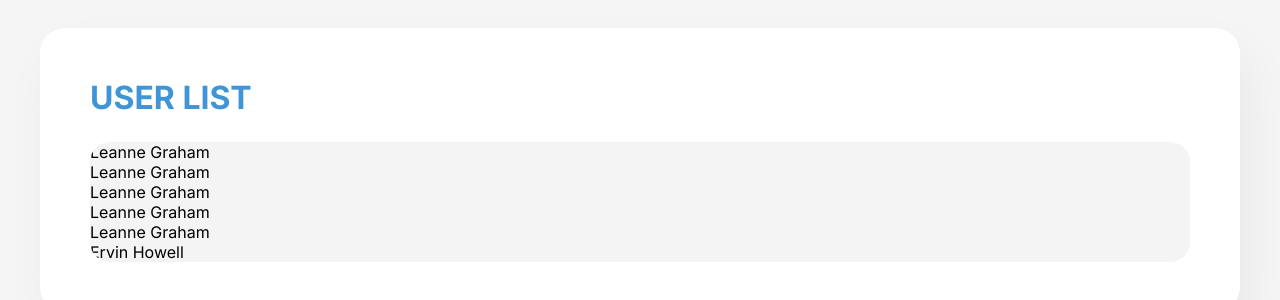
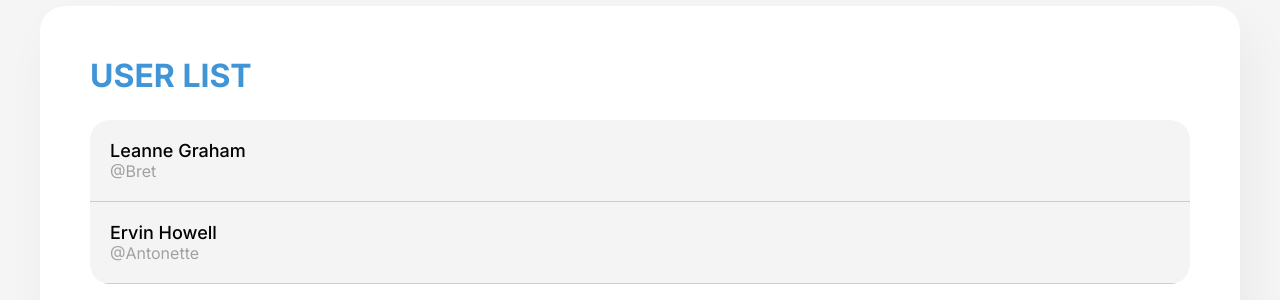
Before and after one commit to zshnrg/FE_PAPER_TEST_ROZAN, an Angular app: page / in a window 1280 px wide. Shown: the part 230-530 px from the top of the page. Built offline with nearby package versions, Linux system fonts and the light colour scheme.

Commit message:
fix: change into user-item

```diff
--- a/src/app/features/user-list/user-list.component.css
+++ b/src/app/features/user-list/user-list.component.css
@@ -1,9 +1,3 @@
-* {
-    margin: 0;
-    padding: 0;
-    box-sizing: border-box;
-}
-
 .main {
     display: flex;
     justify-content: center;
--- a/src/app/features/user-list/user-list.component.html
+++ b/src/app/features/user-list/user-list.component.html
@@ -4,7 +4,7 @@
 
         <div class="list-container">
             @for (user of users(); track user.id) {
-                <p>{{ user.name }}</p>
+                <app-user-item [user]="user"/>
             }
         </div>
     </div>
--- a/src/app/features/user-list/user-list.component.ts
+++ b/src/app/features/user-list/user-list.component.ts
@@ -1,9 +1,10 @@
 import { Component, signal } from '@angular/core';
 import { USERS } from './user.mock';
+import { UserItemComponent } from '../../shared/user-item/user-item.component';
 
 @Component({
   selector: 'app-user-list',
-  imports: [],
+  imports: [UserItemComponent],
   templateUrl: './user-list.component.html',
   styleUrl: './user-list.component.css'
 })
--- a/src/app/features/user-list/user.mock.ts
+++ b/src/app/features/user-list/user.mock.ts
@@ -1,98 +1,6 @@
 import { User } from "../../core/types/user.type";
 
 export const USERS: User[] = [
-    {
-      id: 1,
-      name: "Leanne Graham",
-      username: "Bret",
-      email: "Sincere@april.biz",
-      address: {
-        street: "Kulas Light",
-        suite: "Apt. 556",
-        city: "Gwenborough",
-        zipcode: "92998-3874",
-        geo: {
-          lat: "-37.3159",
-          lng: "81.1496"
-        }
-      },
-      phone: "1-770-736-8031 x56442",
-      website: "hildegard.org",
-      company: {
-        name: "Romaguera-Crona",
-        catchPhrase: "Multi-layered client-server neural-net",
-        bs: "harness real-time e-markets"
-      }
-    },
-    {
-      id: 1,
-      name: "Leanne Graham",
-      username: "Bret",
-      email: "Sincere@april.biz",
-      address: {
-        street: "Kulas Light",
-        suite: "Apt. 556",
-        city: "Gwenborough",
-        zipcode: "92998-3874",
-        geo: {
-          lat: "-37.3159",
-          lng: "81.1496"
-        }
-      },
-      phone: "1-770-736-8031 x56442",
-      website: "hildegard.org",
-      company: {
-        name: "Romaguera-Crona",
-        catchPhrase: "Multi-layered client-server neural-net",
-        bs: "harness real-time e-markets"
-      }
-    },
-    {
-      id: 1,
-      name: "Leanne Graham",
-      username: "Bret",
-      email: "Sincere@april.biz",
-      address: {
-        street: "Kulas Light",
-        suite: "Apt. 556",
-        city: "Gwenborough",
-        zipcode: "92998-3874",
-        geo: {
-          lat: "-37.3159",
-          lng: "81.1496"
-        }
-      },
-      phone: "1-770-736-8031 x56442",
-      website: "hildegard.org",
-      company: {
-        name: "Romaguera-Crona",
-        catchPhrase: "Multi-layered client-server neural-net",
-        bs: "harness real-time e-markets"
-      }
-    },
-    {
-      id: 1,
-      name: "Leanne Graham",
-      username: "Bret",
-      email: "Sincere@april.biz",
-      address: {
-        street: "Kulas Light",
-        suite: "Apt. 556",
-        city: "Gwenborough",
-        zipcode: "92998-3874",
-        geo: {
-          lat: "-37.3159",
-          lng: "81.1496"
-        }
-      },
-      phone: "1-770-736-8031 x56442",
-      website: "hildegard.org",
-      company: {
-        name: "Romaguera-Crona",
-        catchPhrase: "Multi-layered client-server neural-net",
-        bs: "harness real-time e-markets"
-      }
-    },
     {
       id: 1,
       name: "Leanne Graham",
```
